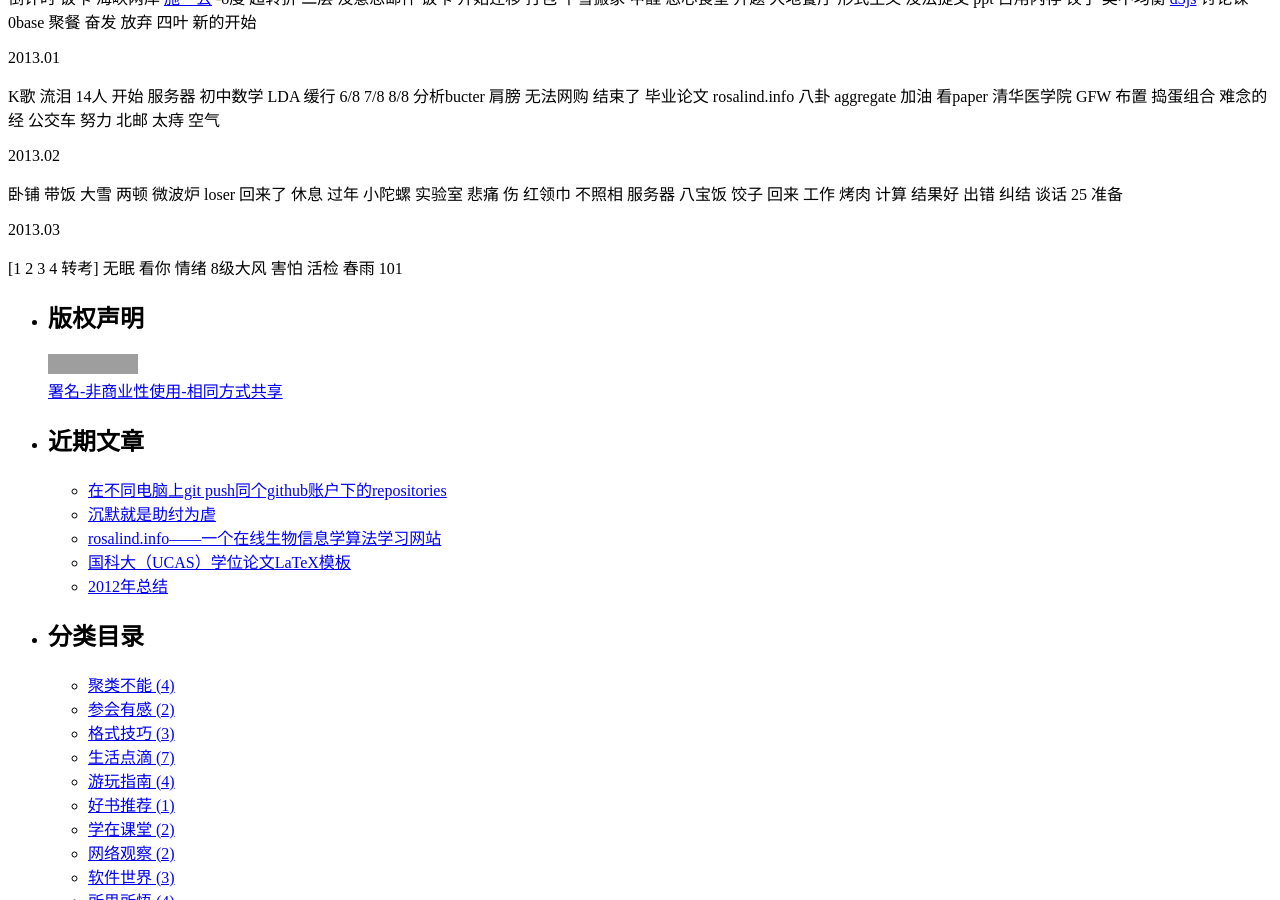
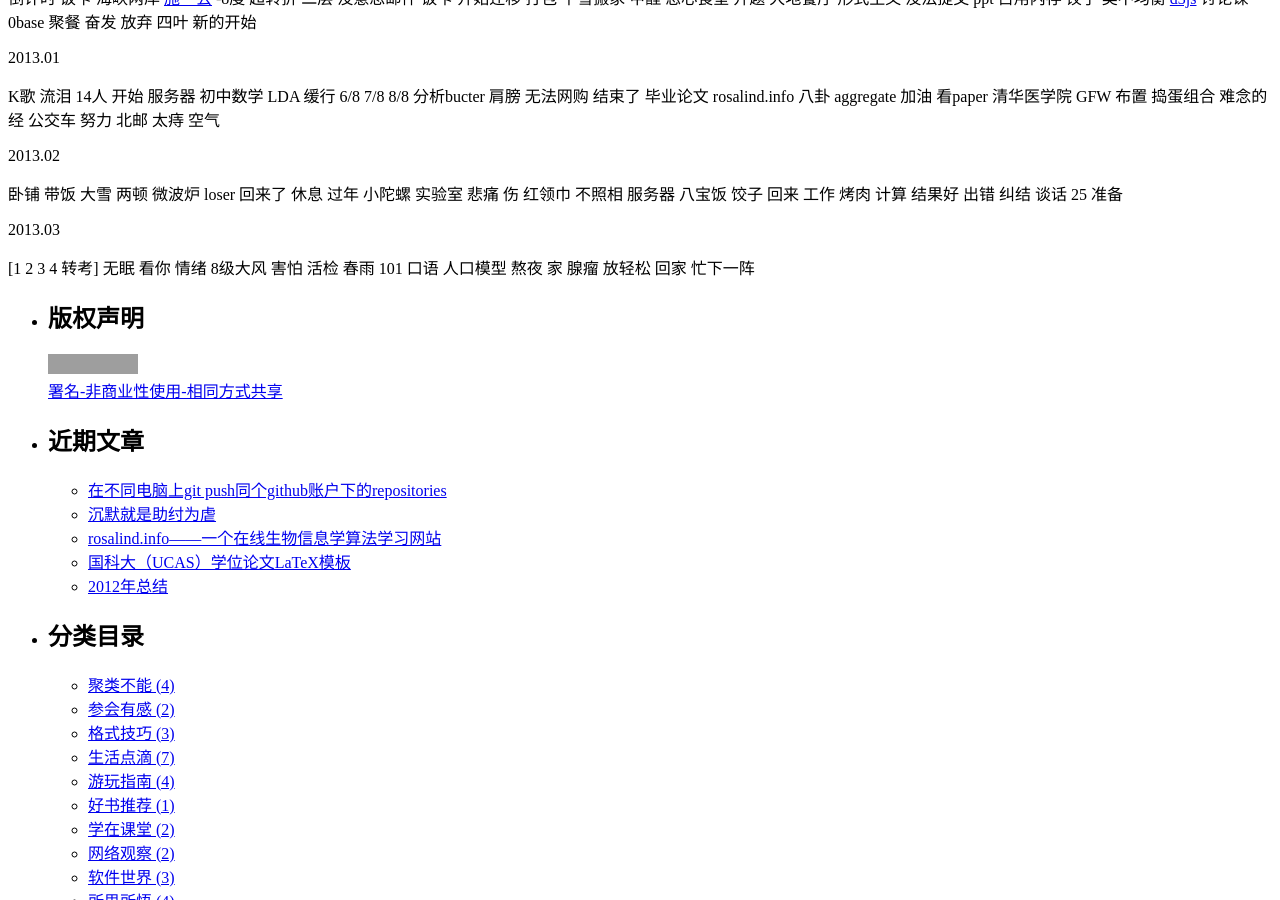
Before and after one commit to yulijia/cn, a Jekyll site: the page built from diary/index.md, in a window 1280 px wide and 900 px high, scrolled down 1414 px. Built offline with Jekyll 4.4.1, drawn with Linux system fonts in a browser that asks for light colours; grey boxes are pictures that could not be loaded.

Commit message:
add diary

```diff
--- a/diary/index.md
+++ b/diary/index.md
@@ -90,4 +90,4 @@ K歌 流泪 14人 开始 服务器 初中数学 LDA 缓行 6/8 7/8 8/8 分析buc
 
 2013.03
 
-\[1 2 3 4 转考\] 无眠 看你 情绪 8级大风 害怕 活检 春雨 101
+\[1 2 3 4 转考\] 无眠 看你 情绪 8级大风 害怕 活检 春雨 101 口语 人口模型 熬夜 家 腺瘤 放轻松 回家 忙下一阵
```
